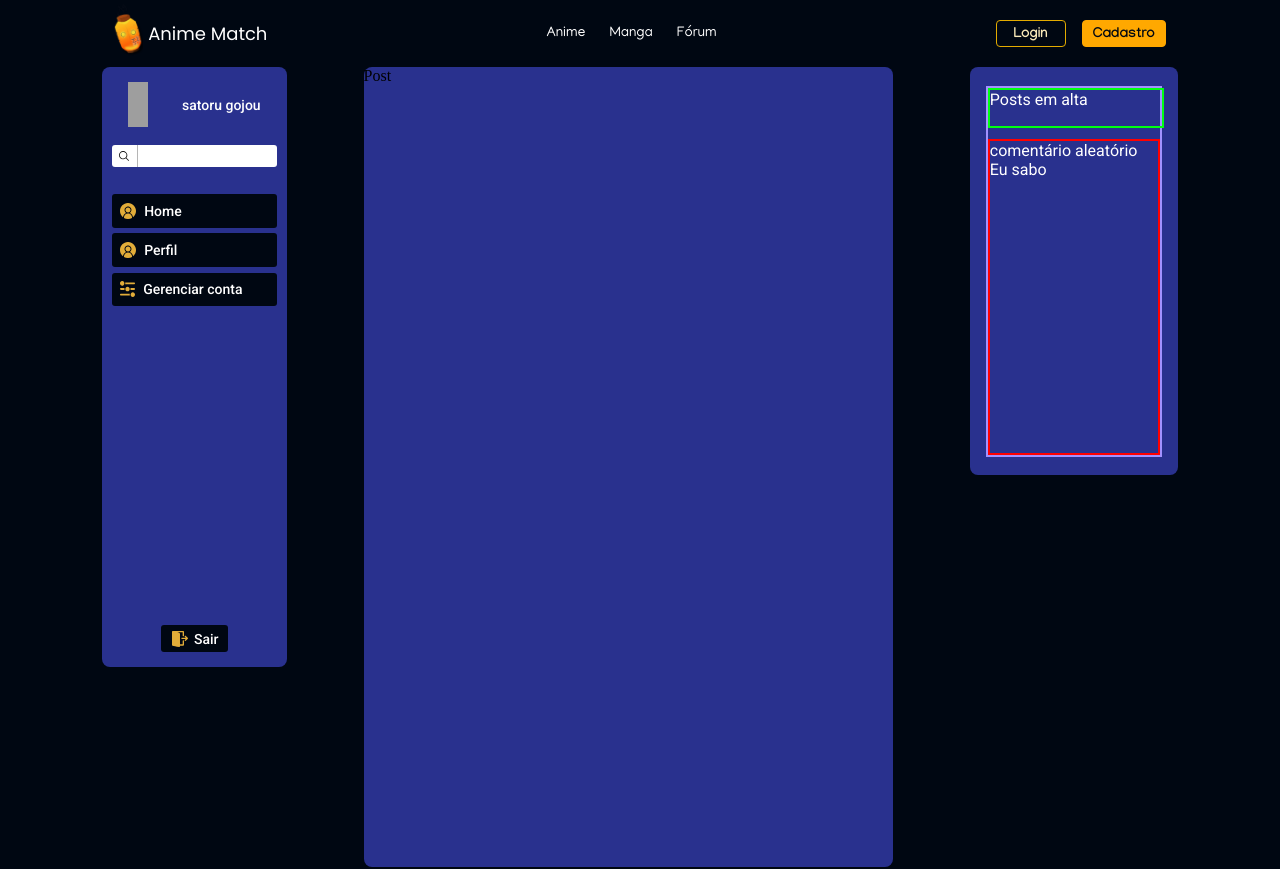
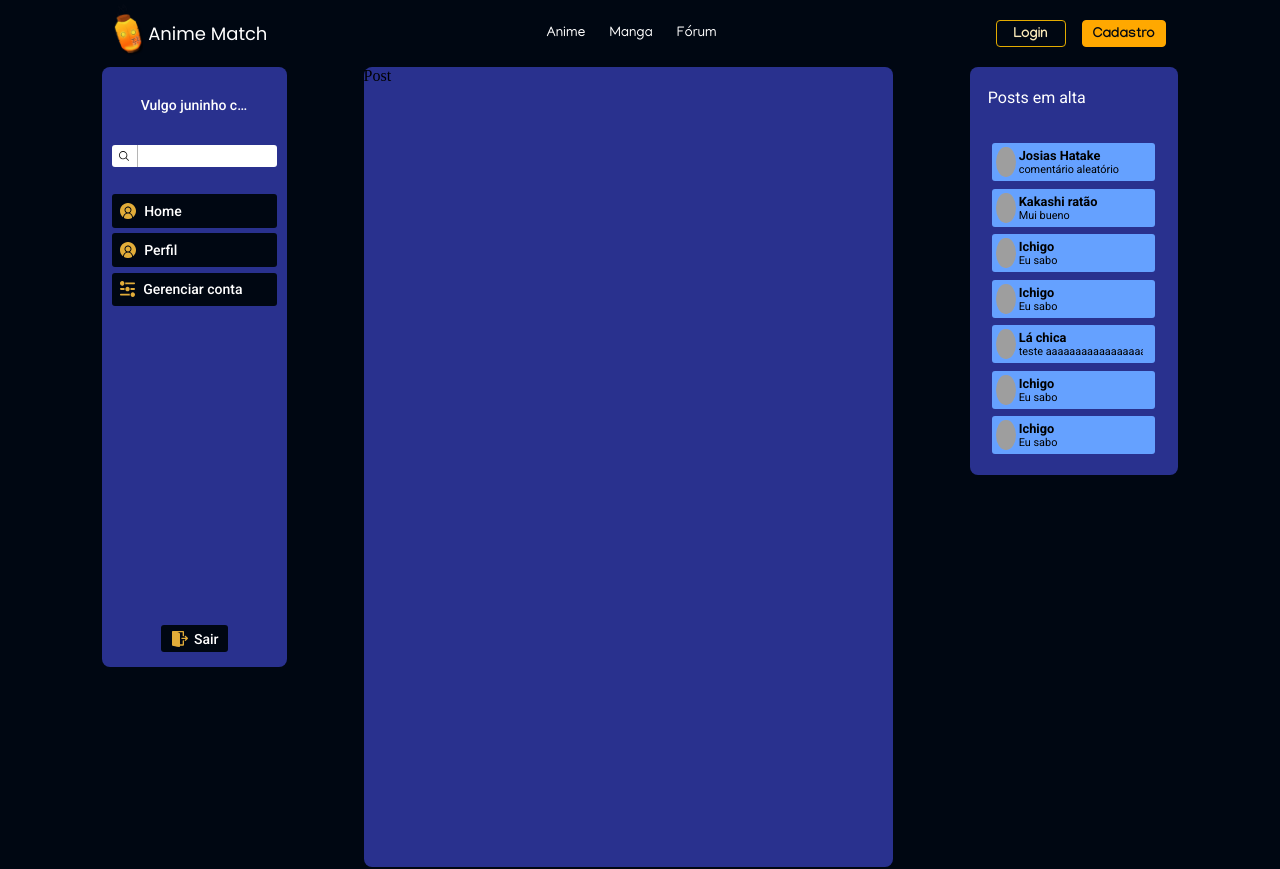
Before and after one commit to AnimeMatch/web-app, a React (Vite) app: page /forum in a window 1280 px wide. Shown: the top 869 px of the page. Built offline with nearby package versions, Linux system fonts and the light colour scheme; no server answers; grey boxes are pictures that could not be loaded.

Commit message:
adicionando Posts em alta

```diff
--- a/src/assets/css/forumSideMenu.css
+++ b/src/assets/css/forumSideMenu.css
@@ -31,9 +31,18 @@
 }
 
 .side-menu-user-image {
-    width: 12%;
-    height: 100%;
+    width: 30px;
+    height: 30px;
     cursor: pointer;
+    border-radius: 50%;
+}
+
+.username-side-menu-forum {
+    overflow: hidden;
+    text-overflow: ellipsis;
+    white-space: nowrap;
+    transform: translateX(0);
+    width: 65%;
 }
 
 .user-info {
@@ -41,8 +50,9 @@
     /* margin: 0 auto 0 auto; */
     height: 20%;
     display: flex;
-    justify-content: space-around;
+    justify-content: center;
     align-items: center;
+    gap: 10px;
     /* border: #ff7bf2 solid 3px; */
 }
 
--- a/src/assets/css/trendingPosts.css
+++ b/src/assets/css/trendingPosts.css
@@ -6,13 +6,12 @@
     display: flex;
     flex-direction: column;
     font-family: var(--font-primary);
-    color: white;
+    /* color: white; */
 }
 
 .area-trending-post {
     height: 90%;
     width: 83%;
-    border: rgb(162, 145, 255) solid 2px;
     margin: auto;
     display: flex;
     flex-direction: column;
@@ -22,10 +21,61 @@
 .title-posts {
     width: 100%;
     height: 10%;
-    border: rgb(0, 255, 17) solid 2px;
+    color: white;
 }
 
 .posts-forum {
     height: 85%;
-    border: red solid 2px;
+    display: flex;
+    flex-wrap: wrap;
+    overflow: hidden;
+    overflow-y: scroll;
+    gap: 7px;
 }
+
+.posts-forum::-webkit-scrollbar {
+    background-color: rgba(217, 217, 217, 10%);
+    opacity: 0.1;
+    width: 5px;
+    border-radius: 10px;
+}
+.posts-forum::-webkit-scrollbar-thumb {
+    background-color: var(--dark-yellow);
+    border-radius: 10px;
+}
+
+.trend-post {
+    width: 90%;
+    margin: auto;
+    display: flex;
+    align-items: center;
+    background-color: #65A1FF;
+    padding: 4px;
+    border-radius: 3px;
+}
+
+.user-image-post {
+    width: 1.5vw;
+    height: 3.75vh;
+    border-radius: 50%;
+}
+
+.texts-post {
+    width: 80%;
+    margin-left: 2%;
+    display: flex;
+    flex-direction: column;
+    overflow: hidden;
+    text-overflow: ellipsis;
+    white-space: nowrap;
+    transform: translateX(0);
+    font-size: 80%;
+}
+
+.user-name-post {
+    font-weight: 700;
+}
+
+.content-post {
+    font-size: 85%;
+}
--- a/src/pages/Forum/components/ForumPosts.jsx
+++ b/src/pages/Forum/components/ForumPosts.jsx
@@ -5,8 +5,8 @@ export default function Post (props) {
                   style={{background: (`url("${props.userImage}")`),
                   backgroundSize: "cover"}} />
             <div className="texts-post">
-                <span className="titulo-post">{props.content}</span>
-                <span className="content-post">{props.profileImage}</span>
+                <span className="user-name-post">{props.name}</span>
+                <span className="content-post">{props.content}</span>
             </div>
         </div>
     )
--- a/src/pages/Forum/components/ForumSideMenu.jsx
+++ b/src/pages/Forum/components/ForumSideMenu.jsx
@@ -10,8 +10,8 @@ import apiUser from "../../../apiUser";
 export default function SideMenu () {
     const [user, setUser] = useState({
         id: "",
-        name: "User",
-        profileImage: "https://s4.anilist.co/file/anilistcdn/character/large/b40882-dsj7IP943WFF.jpg",
+        name: "",
+        profileImage: "",
     });
     const [searchValue, setSearchValue] = useState("");
 
@@ -22,7 +22,7 @@ export default function SideMenu () {
     };
 
     function searchFunc(){
-        // do something
+        // TODO buscar (?) (tem que buscar alguma coisa que não sei, mas tá no figma)
     }
 
     useEffect(() => {
@@ -49,7 +49,7 @@ export default function SideMenu () {
                         backgroundSize: "cover"}} />
                     ):(<></>)}
                         {/* <span value={user.name}></span> */}
-                        <span>satoru gojou</span>
+                        <span className="username-side-menu-forum">Vulgo juninho coisa ruim</span>
                     </div>
                     <div className="search-bar">
                         <div className="input-search-profile">
--- a/src/pages/Forum/components/ForumTrendingPosts.jsx
+++ b/src/pages/Forum/components/ForumTrendingPosts.jsx
@@ -7,6 +7,31 @@ export default function PostsTrend () {
     const [postsTrend, setPostsTrend] = useState([{
         name: "Josias Hatake",
         content: "comentário aleatório",
+        profileImage: "https://s4.anilist.co/file/anilistcdn/character/large/b40882-dsj7IP943WFF.jpg"
+    },
+    {
+        name: "Kakashi ratão",
+        content: "Mui bueno",
+        profileImage: "https://s4.anilist.co/file/anilistcdn/character/large/b130050-qsLThJs5VIbz.png"
+    },
+    {
+        name: "Ichigo",
+        content: "Eu sabo",
+        profileImage: "https://s4.anilist.co/file/anilistcdn/character/large/b40882-dsj7IP943WFF.jpg"
+    },
+    {
+        name: "Ichigo",
+        content: "Eu sabo",
+        profileImage: "https://s4.anilist.co/file/anilistcdn/character/large/b137773-N4O52f73dJKZ.png"
+    },
+    {
+        name: "Lá chica",
+        content: "teste aaaaaaaaaaaaaaaaaaaaaaaaaaaaaaaaaaaaaaaaaaaaaaaaaaaaaaaaaaaaaaaaaaa",
+        profileImage: "https://s4.anilist.co/file/anilistcdn/character/large/b40595-WWFvfCf4C8If.jpg"
+    },
+    {
+        name: "Ichigo",
+        content: "Eu sabo",
         profileImage: "https://s4.anilist.co/file/anilistcdn/character/large/b40882-dsj7IP943WFF.jpg"
     },
     {
```
